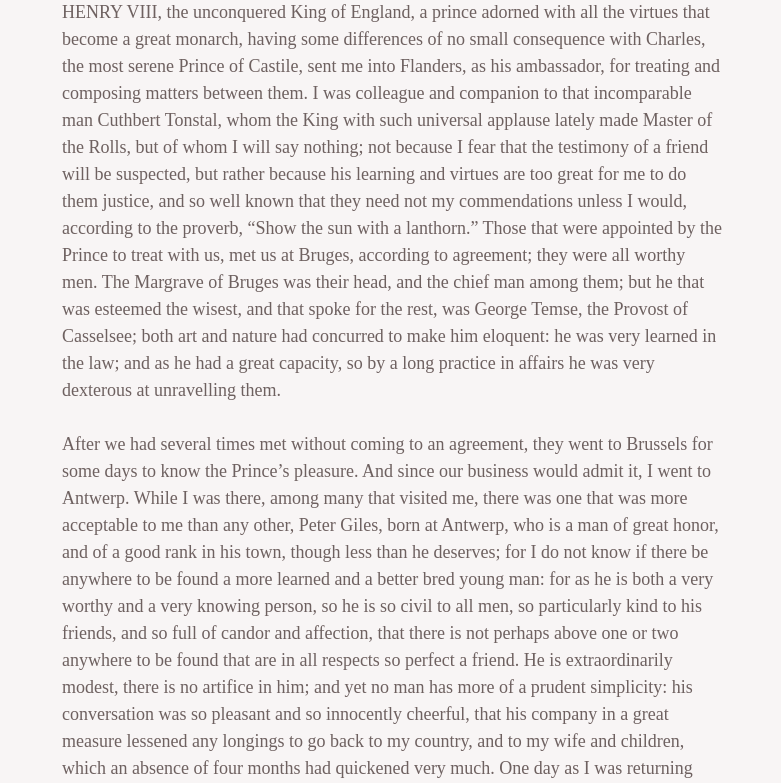
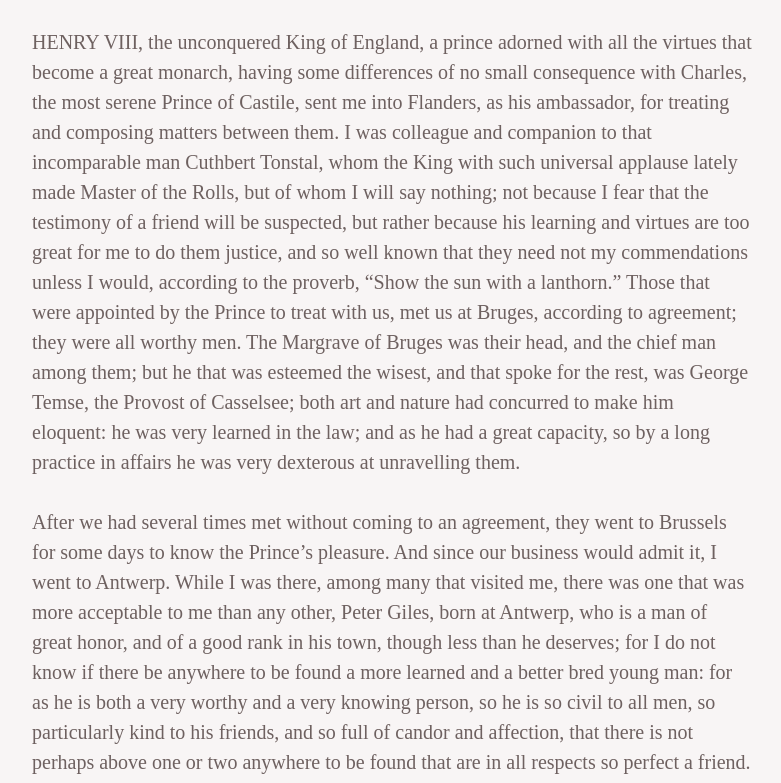
Before and after one commit to melchoyce/political-theory-texts, a plain HTML site: page books/more_utopia_book-1.html in a window 1280 px wide. Shown: the part 257-1040 px from the top of the page, without its empty margins (248-1029 px from the left). Drawn offline with Linux system fonts and the light colour scheme.

Commit message:
Increasing font size and corresponding page width

```diff
--- a/css/style.css
+++ b/css/style.css
@@ -1,6 +1,6 @@
 body {
 	background: #f8f5f5;
-	font: 400 18px/1.5 "maiola", serif;
+	font: 400 20px/1.5 "maiola", serif;
 	text-rendering: optimizeLegibility;
 	-webkit-font-variant-ligatures: common-ligatures;
 	font-variant-ligatures: common-ligatures;
@@ -54,6 +54,6 @@ hr {
 }
 
 .book {
-	max-width: 660px;
+	max-width: 720px;
 	margin: 0 auto;
 }
```
